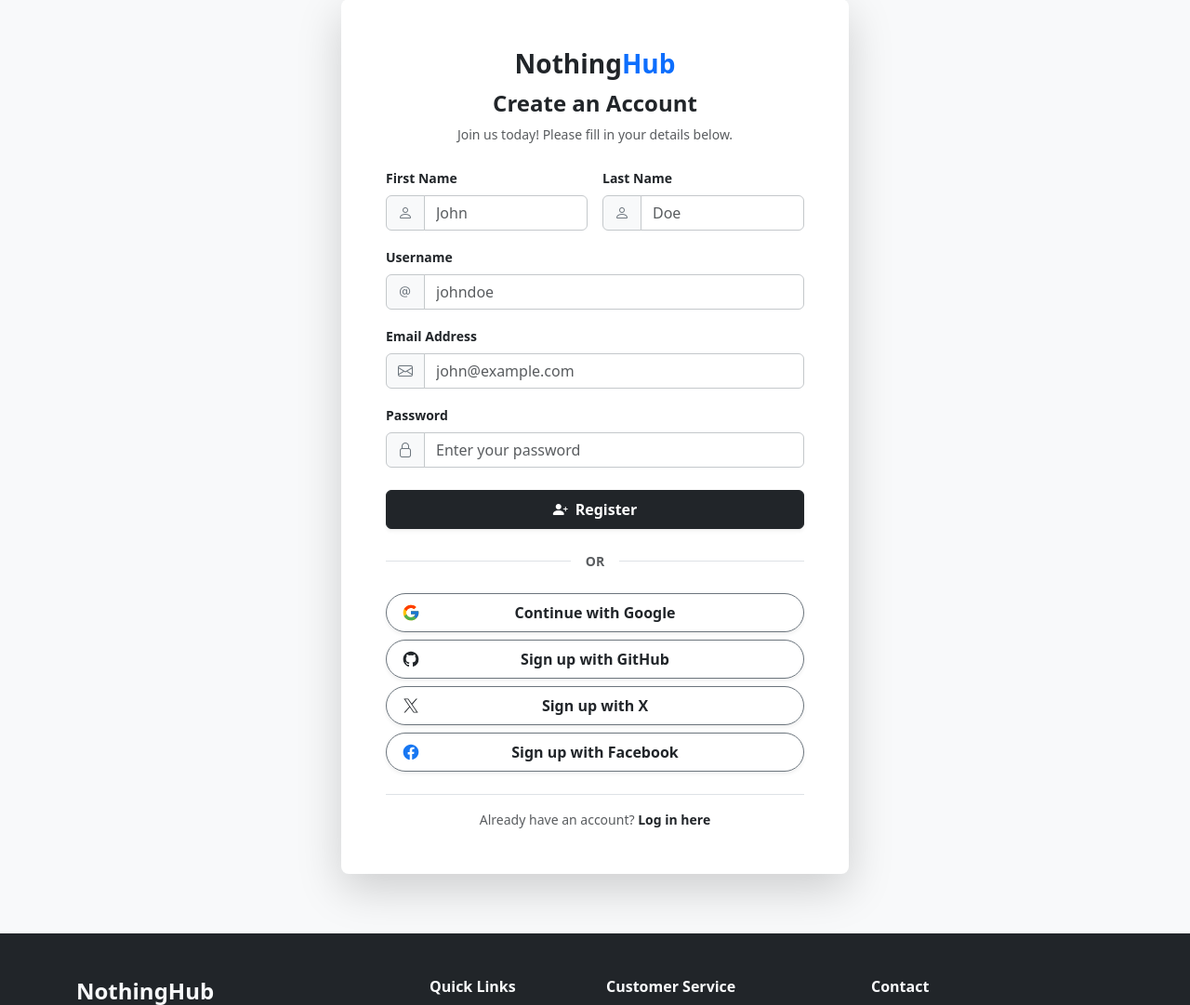
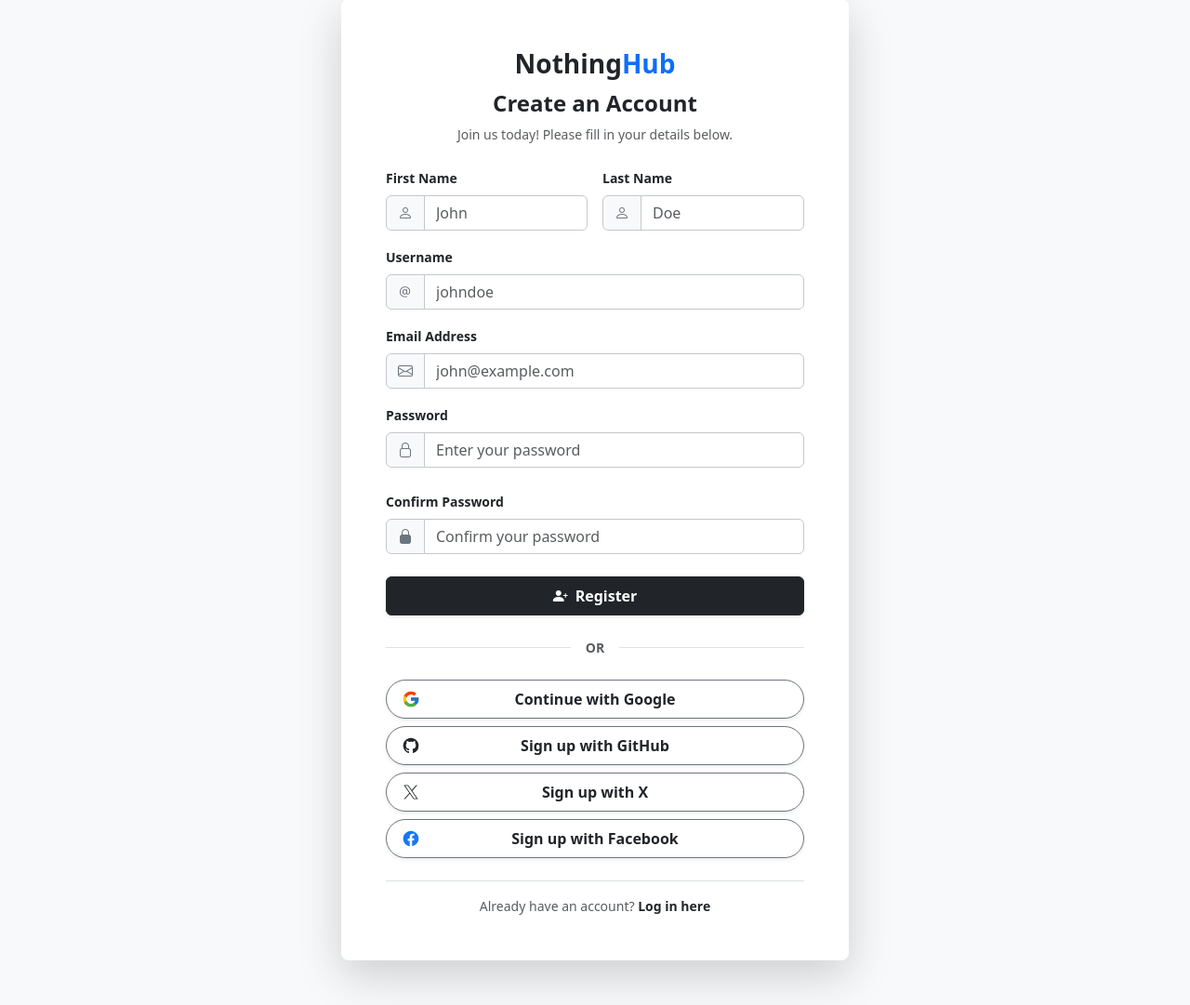
Before and after one commit to hydrochlo/NothingHub, a Django app: page /register/ in a window 1280 px wide. Shown: the part 131-1212 px from the top of the page at 93% size. Run offline with Django 5.2, Linux system fonts and the light colour scheme.

Commit message:
password reset system added

```diff
--- a/accounts/urls.py
+++ b/accounts/urls.py
@@ -1,8 +1,49 @@
+from django.contrib.auth import views as auth_views
 from django.urls import path
 from . import views
+
 
 urlpatterns = [
     path('register/', views.register, name='register'),
     path('login/', views.login_view, name='login'),
     path('logout/', views.logout_view, name='logout'),
+
+    # Password Reset
+    # Step 1: Input Email Form
+    path(
+        'password-reset/',
+        auth_views.PasswordResetView.as_view(
+            template_name='accounts/password_reset.html',
+            email_template_name='accounts/password_reset_email.html',
+            subject_template_name='accounts/password_reset_subject.txt'
+        ),
+        name='password_reset'
+    ),
+
+    # Step 2: Email Sent Confirmation
+    path(
+        'password-reset/done/',
+        auth_views.PasswordResetDoneView.as_view(
+            template_name='accounts/password_reset_done.html'
+        ),
+        name='password_reset_done'
+    ),
+
+    # Step 3: Secret Token Link Handling (URL format strictly required by Django)
+    path(
+        'password-reset-confirm/<uidb64>/<token>/',
+        auth_views.PasswordResetConfirmView.as_view(
+            template_name='accounts/password_reset_confirm.html'
+        ),
+        name='password_reset_confirm'
+    ),
+
+    # Step 4: Password Change Success
+    path(
+        'password-reset-complete/',
+        auth_views.PasswordResetCompleteView.as_view(
+            template_name='accounts/password_reset_complete.html'
+        ),
+        name='password_reset_complete'
+    ),
 ]
--- a/accounts/views.py
+++ b/accounts/views.py
@@ -12,56 +12,14 @@ def register(request):
     if request.method == 'POST':
         form = RegistrationForm(request.POST)
         if form.is_valid():
-            # Get cleaned data from the form
-            first_name = form.cleaned_data['first_name']
-            last_name = form.cleaned_data['last_name']
-            username = form.cleaned_data['username']
-            email = form.cleaned_data['email']
-            password = form.cleaned_data['password']
-
-            # Use your custom manager method to save the user
-            user = User.objects.create_user(
-                first_name=first_name,
-                last_name=last_name,
-                username=username,
-                email=email,
-                password=password
-            )
-            # Optional: set phone number or active status before saving
-            user.phone_number = form.cleaned_data['phone_number']
-            user.is_active = True  # Activate account immediately
+            user = form.save(commit=False)
+            user.is_active = True
             user.save()
-
             return redirect('login')
     else:
         form = RegistrationForm()
 
     return render(request, 'accounts/register.html', {'form': form})
-
-# def login_view(request):
-#     # Redirect user if already logged in
-#     if request.user.is_authenticated:
-#         return redirect('home')
-
-#     if request.method == 'POST':
-#         form = LoginForm(request.POST)
-#         if form.is_valid():
-#             username = form.cleaned_data.get('username')
-#             password = form.cleaned_data.get('password')
-
-#             # Authenticate user against model database
-#             user = authenticate(request, username=username, password=password)
-
-#             if user is not None:
-#                 # Log the user in (creates session)
-#                 auth_login(request, user)
-#                 return redirect('home')  # Change 'home' to your home URL name
-#             else:
-#                 messages.error(request, 'Invalid username or password.')
-#     else:
-#         form = LoginForm()
-
-#     return render(request, 'accounts/login.html', {'form': form})
 
 
 def login_view(request):
--- /dev/null
+++ b/templates/accounts/password_reset_complete.html
@@ -0,0 +1,2 @@
+<h2>Password Reset Complete</h2>
+<p>Your password has been set successfully! You can now <a href="{% url 'login' %}">log in</a> with your new credentials.</p>
--- /dev/null
+++ b/templates/accounts/password_reset_done.html
@@ -0,0 +1,2 @@
+<h2>Check Your Inbox</h2>
+<p>We've emailed you instructions for setting your password. If an account exists with the email you entered, you should receive it shortly.</p>
--- /dev/null
+++ b/templates/accounts/password_reset_subject.txt
@@ -0,0 +1 @@
+Password Reset Request for Your Account
--- a/templates/accounts/register.html
+++ b/templates/accounts/register.html
@@ -113,40 +113,45 @@
                             {% endfor %}
                         </div>
 
-                        <!-- Phone Number -->
-                        <!-- <div class="mb-3">
-                            <label for="{{ form.phone_number.id_for_label }}" class="form-label text-dark small fw-bold">Phone Number</label>
+                        <!-- Password -->
+                        <!-- Password Field -->
+                        <div class="mb-4">
+                            <label for="{{ form.password1.id_for_label }}" class="form-label text-dark small fw-bold">Password</label>
                             <div class="input-group">
-                                <span class="input-group-text bg-light border-secondary-subtle text-secondary"><i class="bi bi-telephone"></i></span>
-                                <input
-                                    type="tel"
-                                    name="{{ form.phone_number.name }}"
-                                    id="{{ form.phone_number.id_for_label }}"
-                                    class="form-control border-secondary-subtle {% if form.phone_number.errors %}is-invalid{% endif %}"
-                                    placeholder="+1 234 567 890"
-                                    value="{{ form.phone_number.value|default_if_none:'' }}"
-                                >
-                            </div>
-                            {% for error in form.phone_number.errors %}
-                                <div class="invalid-feedback d-block">{{ error }}</div>
-                            {% endfor %}
-                        </div> -->
-
-                        <!-- Password -->
-                        <div class="mb-4">
-                            <label for="{{ form.password.id_for_label }}" class="form-label text-dark small fw-bold">Password</label>
-                            <div class="input-group">
-                                <span class="input-group-text bg-light border-secondary-subtle text-secondary"><i class="bi bi-lock"></i></span>
+                                <span class="input-group-text bg-light border-secondary-subtle text-secondary">
+                                    <i class="bi bi-lock"></i>
+                                </span>
                                 <input
                                     type="password"
-                                    name="{{ form.password.name }}"
-                                    id="{{ form.password.id_for_label }}"
-                                    class="form-control border-secondary-subtle {% if form.password.errors %}is-invalid{% endif %}"
+                                    name="{{ form.password1.name }}"
+                                    id="{{ form.password1.id_for_label }}"
+                                    class="form-control border-secondary-subtle {% if form.password1.errors %}is-invalid{% endif %}"
                                     placeholder="Enter your password"
                                     required
                                 >
                             </div>
-                            {% for error in form.password.errors %}
+                            {% for error in form.password1.errors %}
+                                <div class="invalid-feedback d-block">{{ error }}</div>
+                            {% endfor %}
+                        </div>
+
+                        <!-- Confirm Password Field -->
+                        <div class="mb-4">
+                            <label for="{{ form.password2.id_for_label }}" class="form-label text-dark small fw-bold">Confirm Password</label>
+                            <div class="input-group">
+                                <span class="input-group-text bg-light border-secondary-subtle text-secondary">
+                                    <i class="bi bi-lock-fill"></i>
+                                </span>
+                                <input
+                                    type="password"
+                                    name="{{ form.password2.name }}"
+                                    id="{{ form.password2.id_for_label }}"
+                                    class="form-control border-secondary-subtle {% if form.password2.errors %}is-invalid{% endif %}"
+                                    placeholder="Confirm your password"
+                                    required
+                                >
+                            </div>
+                            {% for error in form.password2.errors %}
                                 <div class="invalid-feedback d-block">{{ error }}</div>
                             {% endfor %}
                         </div>
```
Also changed, not shown: config/settings.py (+16 -6 lines), templates/accounts/login.html (+7 -0 lines), templates/accounts/password_reset.html (added, +8 -0 lines), templates/accounts/password_reset_confirm.html (added, +10 -0 lines), templates/accounts/password_reset_email.html (added, +10 -0 lines).
